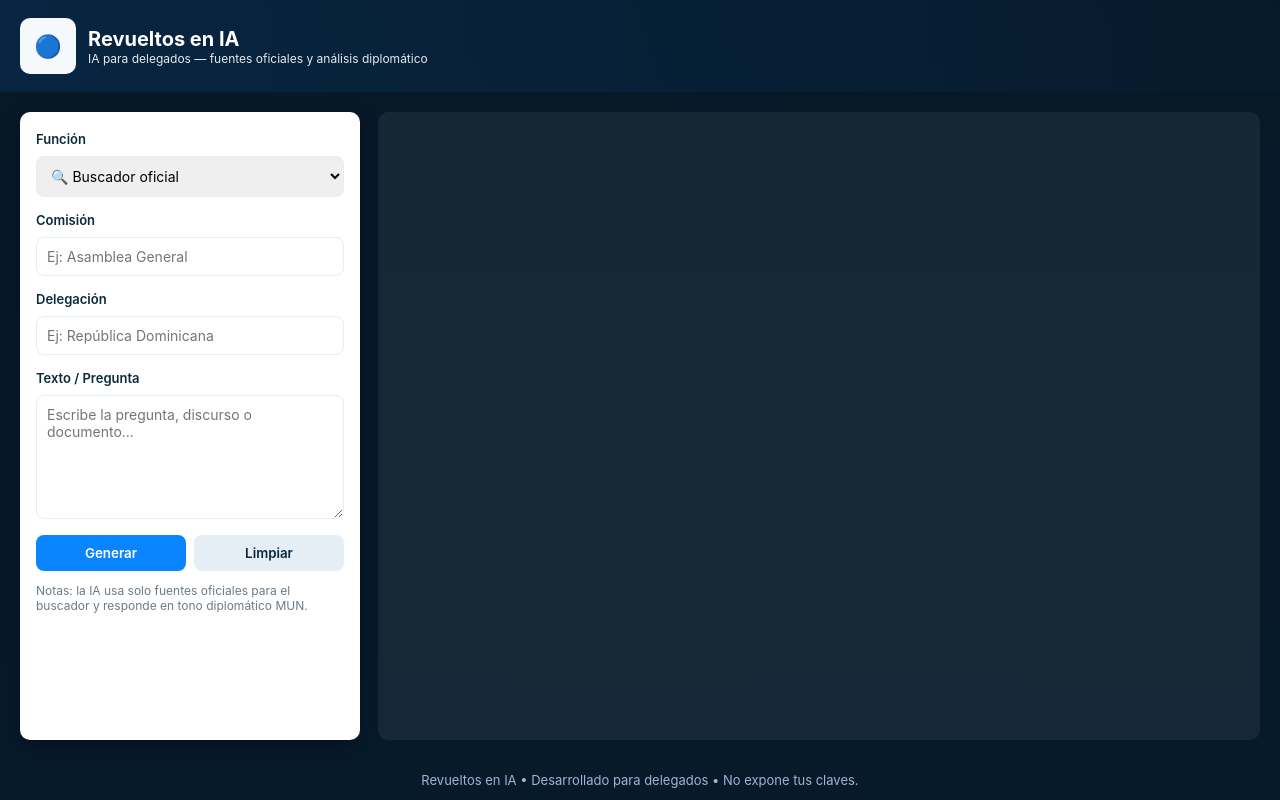
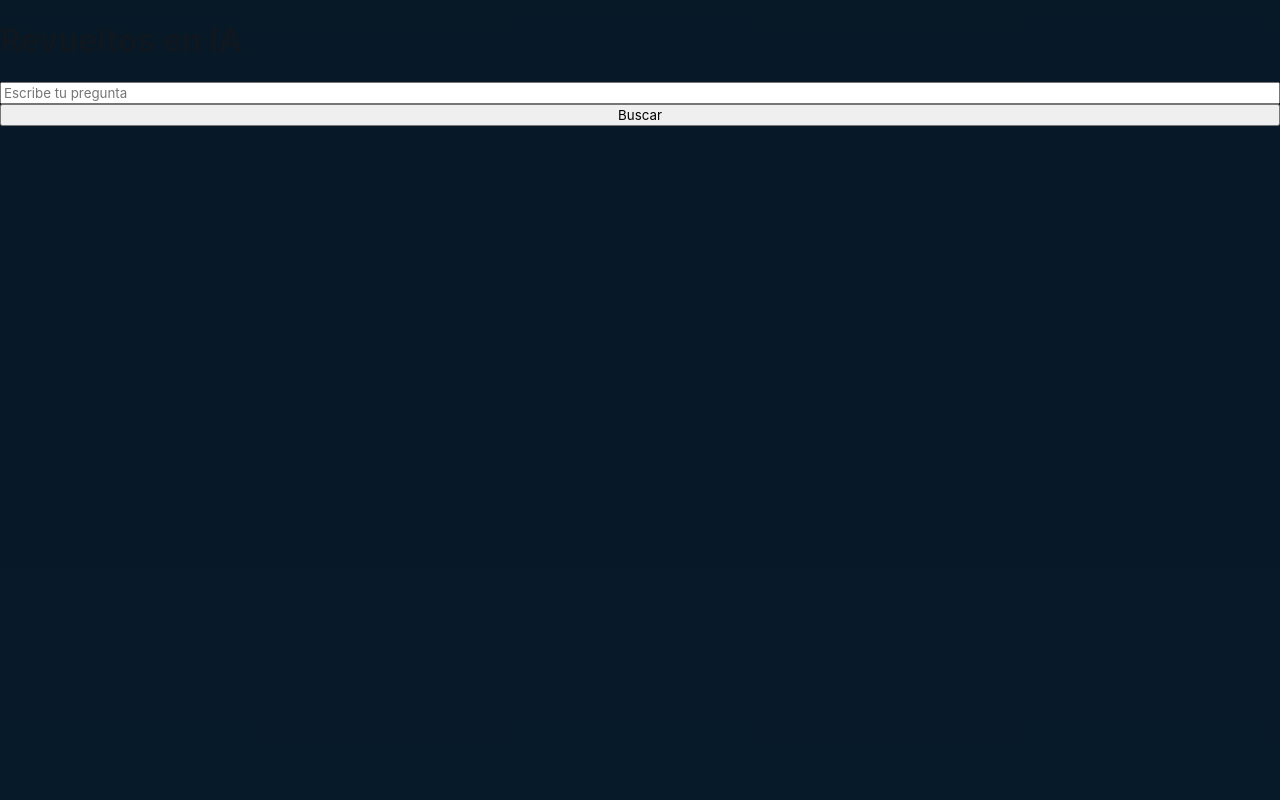
Before and after one commit to torevueltopj-dev/Revueltos-en-IA, a plain HTML site: page index.html in a window 1280 px wide. Drawn offline with Linux system fonts and the light colour scheme.

Commit message:
Update index.html

```diff
--- a/index.html
+++ b/index.html
@@ -1,59 +1,24 @@
-<!doctype html>
+<!DOCTYPE html>
 <html lang="es">
 <head>
-  <meta charset="utf-8" />
-  <meta name="viewport" content="width=device-width,initial-scale=1" />
-  <title>Revueltos en IA — Delegados</title>
-  <link rel="stylesheet" href="style.css" />
+  <meta charset="UTF-8">
+  <title>Revueltos en IA</title>
+  <link rel="stylesheet" href="style.css">
 </head>
 <body>
-  <header class="hero">
-    <div class="brand">
-      <div class="logo">🔵</div>
-      <div>
-        <h1>Revueltos en IA</h1>
-        <p class="tag">IA para delegados — fuentes oficiales y análisis diplomático</p>
-      </div>
-    </div>
-  </header>
-
-  <main class="container">
-    <aside class="left">
-      <label>Función</label>
-      <select id="mode">
-        <option value="search">🔍 Buscador oficial</option>
-        <option value="interpelar">🗣 Interpelación (3ª persona)</option>
-        <option value="corregir">✍ Corrección de discursos</option>
-        <option value="desglose">📘 Desglose de tópico</option>
-        <option value="posicion">📄 Corrección documento de posición</option>
-      </select>
-
-      <label>Comisión</label>
-      <input id="committee" placeholder="Ej: Asamblea General" />
-
-      <label>Delegación</label>
-      <input id="delegation" placeholder="Ej: República Dominicana" />
-
-      <label>Texto / Pregunta</label>
-      <textarea id="input" rows="6" placeholder="Escribe la pregunta, discurso o documento..."></textarea>
-
-      <div class="controls">
-        <button id="generate">Generar</button>
-        <button id="clear">Limpiar</button>
-      </div>
-
-      <small class="note">Notas: la IA usa solo fuentes oficiales para el buscador y responde en tono diplomático MUN.</small>
-    </aside>
-
-    <section class="right">
-      <div id="results"></div>
-    </section>
-  </main>
-
-  <footer class="footer">
-    Revueltos en IA • Desarrollado para delegados • No expone tus claves.
-  </footer>
+  <h1>Revueltos en IA</h1>
+  <input id="inputQuery" placeholder="Escribe tu pregunta">
+  <button id="btnSearch">Buscar</button>
+  <pre id="result"></pre>
 
   <script src="main.js"></script>
+  <script>
+    const btn = document.getElementById('btnSearch')
+    btn.addEventListener('click', async () => {
+      const query = document.getElementById('inputQuery').value
+      const data = await buscar(query)
+      document.getElementById('result').textContent = JSON.stringify(data, null, 2)
+    })
+  </script>
 </body>
 </html>
```
